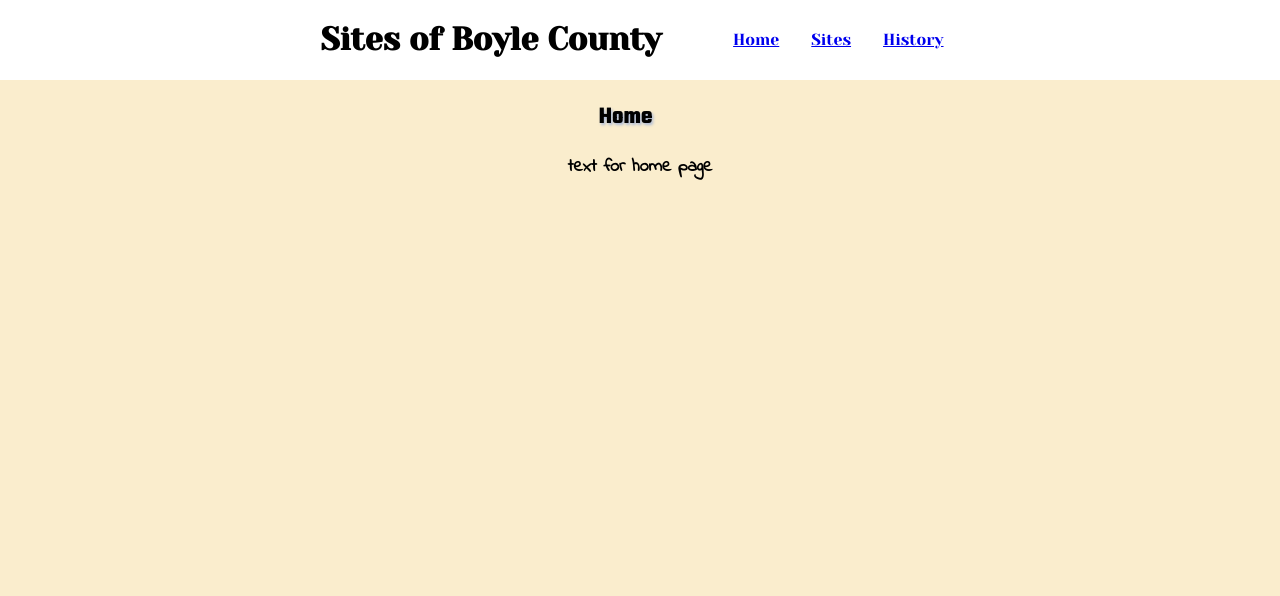
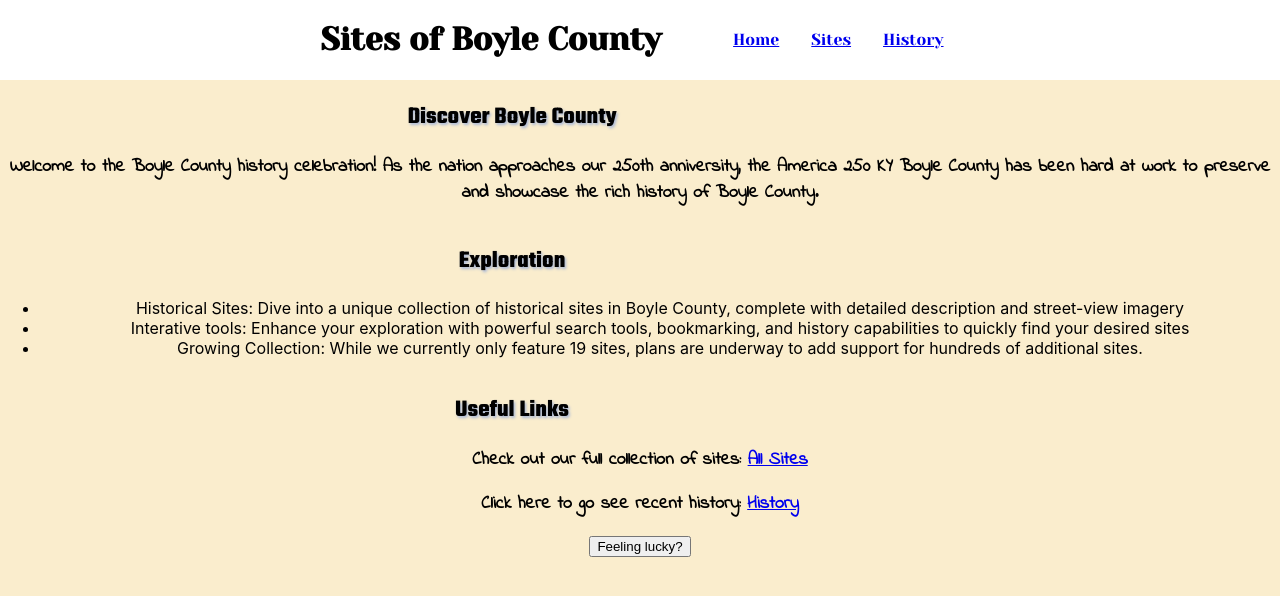
Before and after one commit to tenghoit/csc260-w26-project3, a React (Create React App) app: page / in a window 1280 px wide. Shown: the top 596 px of the page. Built offline with nearby package versions, Linux system fonts and the light colour scheme; no server answers.

Commit message:
added random site btn on home

```diff
--- a/src/App.js
+++ b/src/App.js
@@ -68,7 +68,7 @@ function App() {
         <Header />
 
         <Routes>
-          <Route path='/' element={<Home />} />
+          <Route path='/' element={<Home sites={sites}  />} />
           <Route path="/sites" element={<SiteList sites={sites} queriedSites={queriedSites} setQueriedSites={setQueriedSites} bookmarks={bookmarks} setBookmarks={setBookmarks} />} />
           <Route path="/sites/:SiteID" element={<SiteDetails sites={sites} history={history} setHistory={setHistory} />} />
           <Route path="/history" element={<History sites={sites} history={history} />} />
--- a/src/Home.js
+++ b/src/Home.js
@@ -1,11 +1,53 @@
 import React from "react";
+import { Link, useNavigate } from "react-router-dom";
 
-function Home(){
+function Home(props){
+    const sites = props.sites
+    const navigate = useNavigate()
+
+    function goToRandomSite(){
+        const randomIndex = Math.floor(Math.random() * sites.length)
+        const randomSite = sites[randomIndex]
+        navigate(`/sites/${randomSite.SiteID}`)
+    }
+
     return(
         <main>
             <section>
-                <h2>Home</h2>
-                <p>text for home page</p>
+                <h2>Discover Boyle County</h2>
+                <p>
+                    Welcome to the Boyle County history celebration!
+                    As the nation approaches our 250th anniversity,
+                    the America 250 KY Boyle County has been hard at work
+                    to preserve and showcase the rich history of Boyle County.
+                </p>
+            </section>
+            <section>
+                <h2>Exploration</h2>
+                <ul>
+                    <li>
+                        Historical Sites:
+                        Dive into a unique collection of historical sites in Boyle County,
+                        complete with detailed description and street-view imagery
+                    </li>
+                    <li>
+                        Interative tools:
+                        Enhance your exploration with powerful search tools,
+                        bookmarking, and history capabilities to quickly find
+                        your desired sites
+                    </li>
+                    <li>
+                        Growing Collection:
+                        While we currently only feature 19 sites,
+                        plans are underway to add support for hundreds of additional sites.
+                    </li>
+                </ul>
+            </section>
+            <section>
+                <h2>Useful Links</h2>
+                <p>Check out our full collection of sites: <Link to="/sites">All Sites</Link></p>
+                <p>Click here to go see recent history: <Link to="/history">History</Link></p>
+                <button onClick={goToRandomSite} >Feeling lucky?</button>
             </section>
         </main>
     )
```
